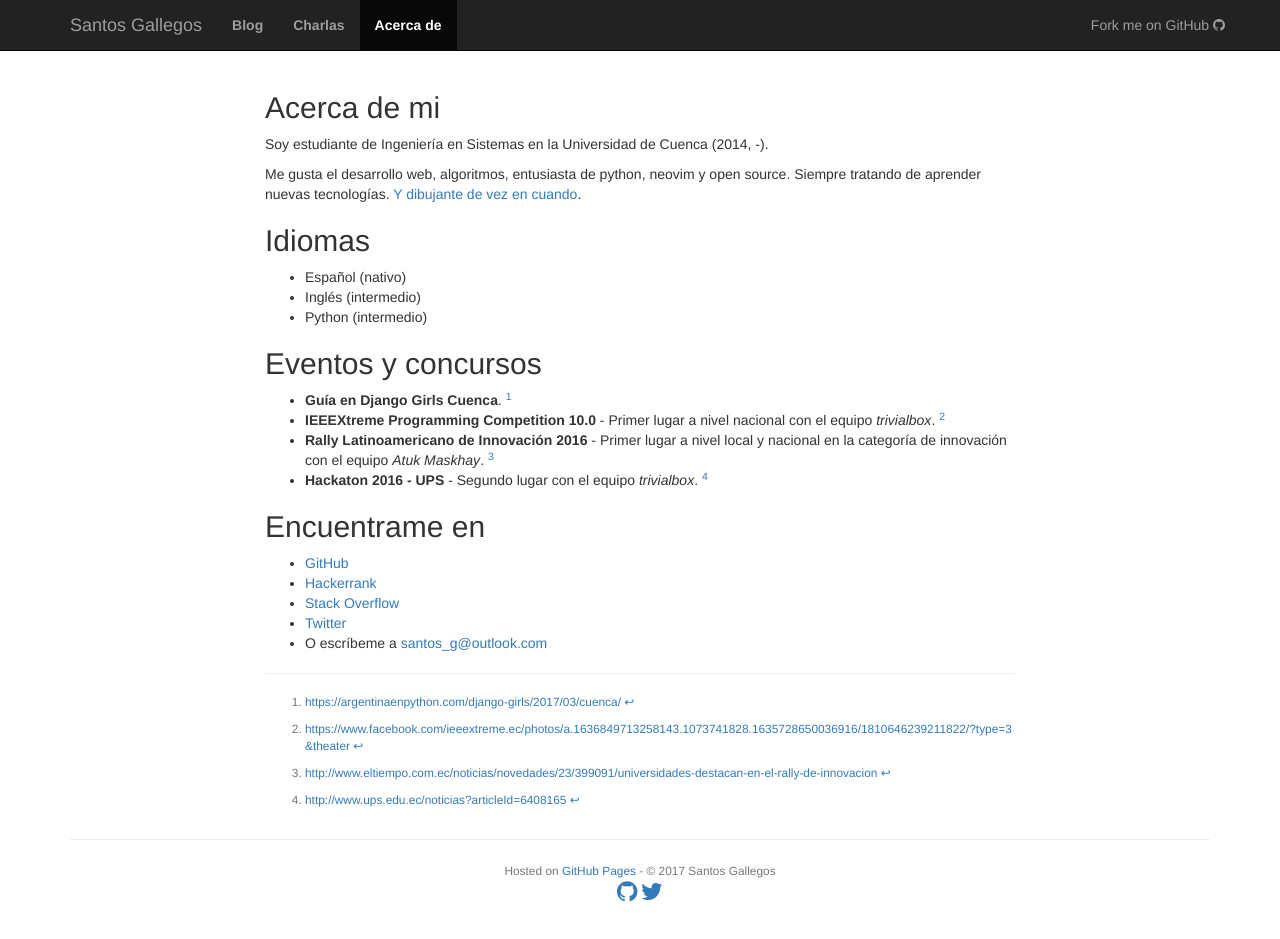
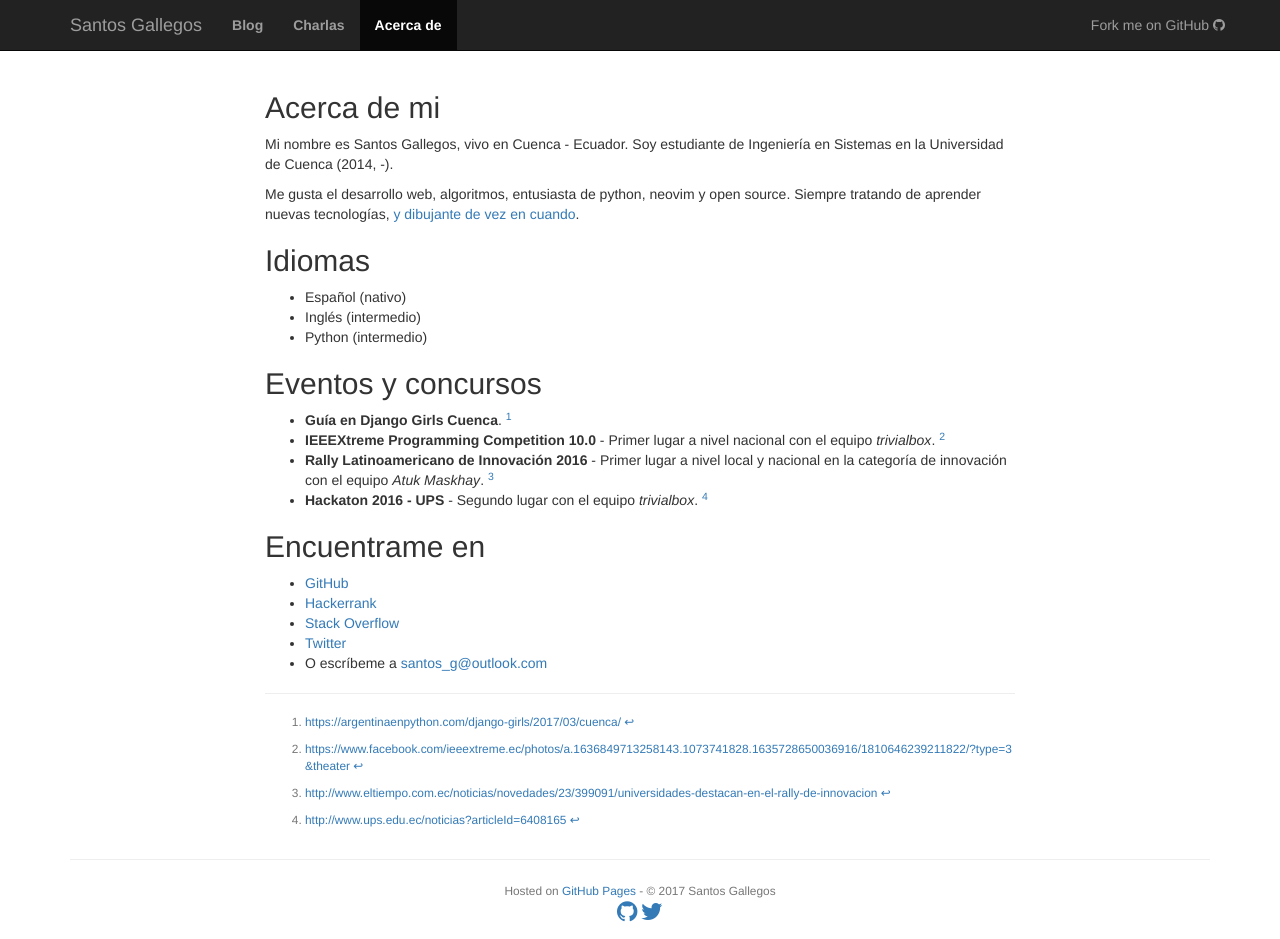
Before and after one commit to stsewd/stsewd.github.io, a Jekyll site: the page built from about.md, in a window 1280 px wide. Built offline with Jekyll 4.4.1, drawn with Linux system fonts in a browser that asks for light colours; comment, search, counter and statistics services are not loaded.

Commit message:
Better about page

```diff
--- a/about.md
+++ b/about.md
@@ -6,10 +6,12 @@ section: about
 
 ## Acerca de mi
 
-Soy estudiante de Ingeniería en Sistemas en la Universidad de Cuenca (2014, -).
+Mi nombre es Santos Gallegos, vivo en Cuenca - Ecuador. Soy estudiante de
+Ingeniería en Sistemas en la Universidad de Cuenca (2014, -).
 
-Me gusta el desarrollo web, algoritmos, entusiasta de python, neovim y open source. Siempre
-tratando de aprender nuevas tecnologías. [Y dibujante de vez en cuando](http://stsewd.deviantart.com/gallery/).
+Me gusta el desarrollo web, algoritmos, entusiasta de python, neovim y open
+source. Siempre tratando de aprender nuevas tecnologías, [y dibujante de vez en
+cuando](http://stsewd.deviantart.com/gallery/).
 
 ## Idiomas
 
```
